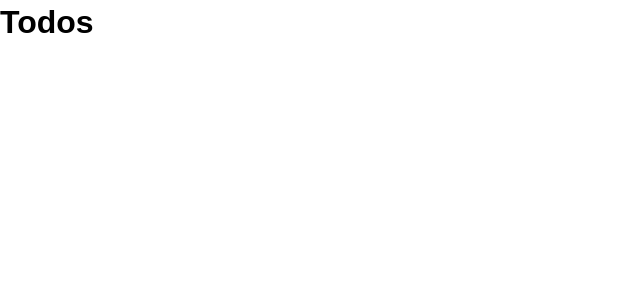
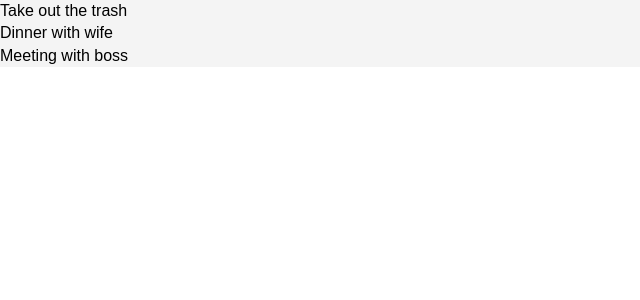
Before and after one commit to acharyabibash/react_crash_todo, a React (Create React App) app: page / in a window 1280 px wide. Shown: the top 300 px of the page, without its empty margins (0-640 px from the left). Built offline with nearby package versions, Linux system fonts and the light colour scheme.

Commit message:
Third :36:13 brad

```diff
--- /dev/null
+++ b/src/components/TodoItem.js
@@ -0,0 +1,23 @@
+import React, { Component } from 'react';
+import PropTypes from 'prop-types';
+
+export class TodoItem extends Component {
+    render() {
+        return (
+            <div style={ itemStyle }>
+               <p>{ this.props.todo.title }</p>
+            </div>
+        )
+    }
+}
+
+// PropTypes
+TodoItem.propTypes = {
+    todo : PropTypes.object.isRequired
+}
+
+const itemStyle = {
+    backgroundColor : '#f4f4f4',
+}
+
+export default TodoItem;
--- a/src/components/Todos.js
+++ b/src/components/Todos.js
@@ -1,14 +1,18 @@
 import React,{ Component } from 'react';
-
+import TodoItem from './TodoItem';
+import PropTypes from 'prop-types';
 
 class Todos extends Component{
   render(){
-    return(
-      <div>
-        <h1>Todos</h1>
-      </div>
-    )
+    return this.props.todos.map((todo)=>(
+      <TodoItem key={todo.id} todo={todo} />
+    ));
   }
 }
 
+// PropTypes
+Todos.propTypes = {
+  todos : PropTypes.array.isRequired
+}
+
 export default Todos;
```
